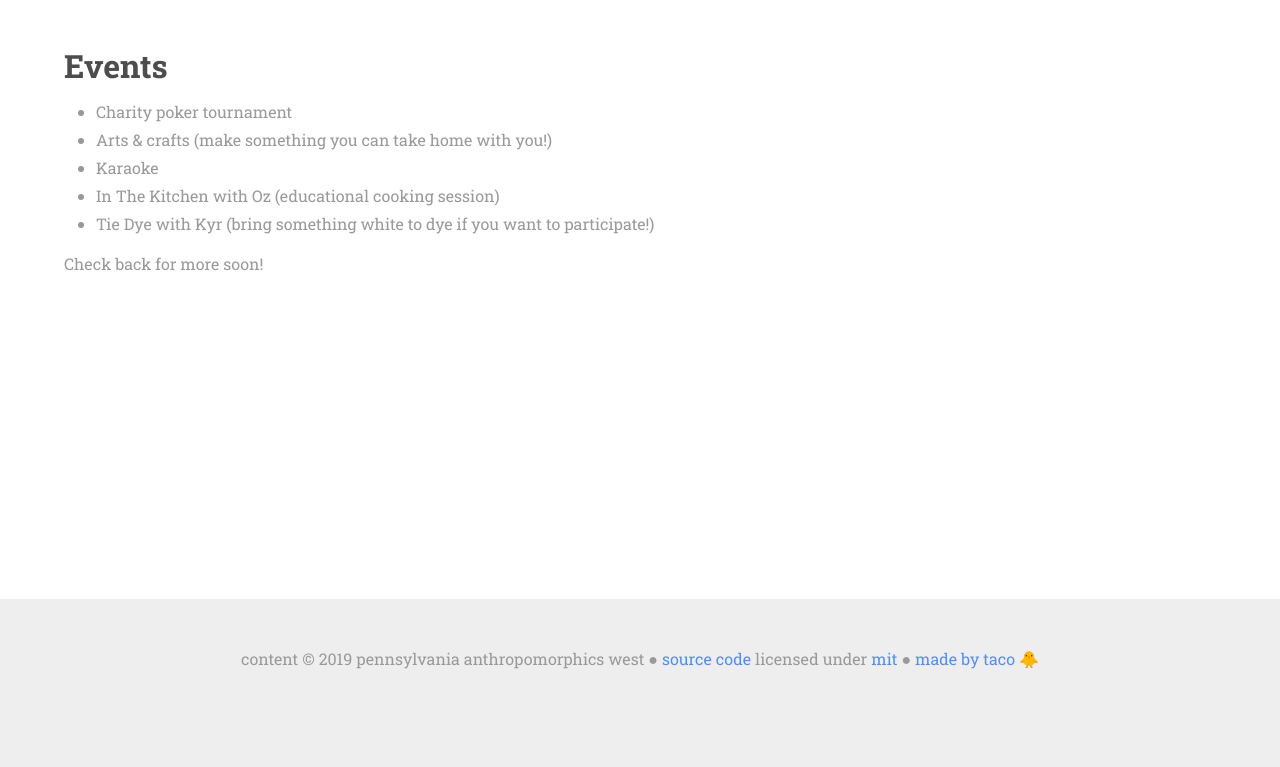
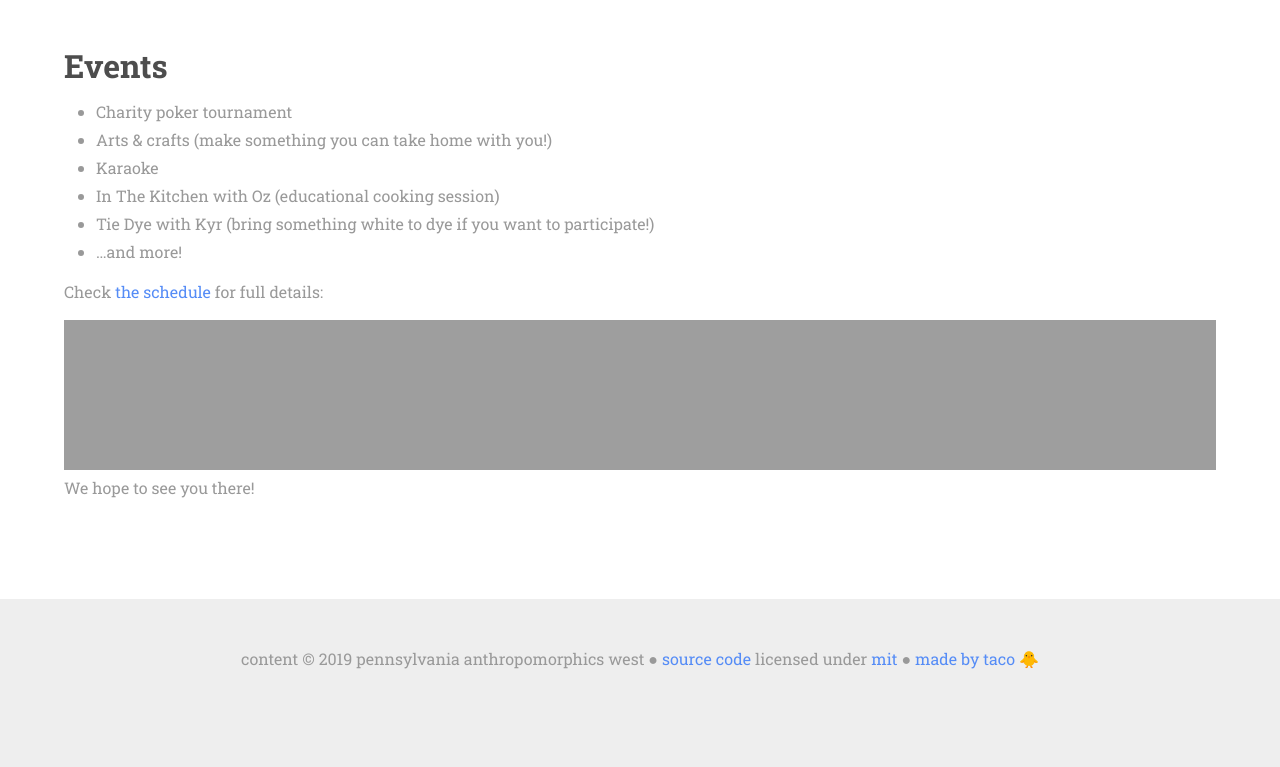
Before and after one commit to wpafw/wpafw.org, a Jekyll site: the page built from events.md, in a window 1280 px wide. Shown: the part 387-1154 px from the top of the page. Built offline with Jekyll 4.4.1, drawn with Linux system fonts in a browser that asks for light colours; nearby versions of some CDN libraries.

Commit message:
Update events.md

```diff
--- a/events.md
+++ b/events.md
@@ -15,5 +15,10 @@ permalink: /events
 * Karaoke
 * In The Kitchen with Oz (educational cooking session)
 * Tie Dye with Kyr (bring something white to dye if you want to participate!)
+* ...and more!
 
-Check back for more soon!
+Check [the schedule]({{'/assets/WPAFW2019EventSched.pdf' | absolute_url}}) for full details:
+
+<iframe src="{{'/assets/WPAFW2019EventSched.pdf' | absolute_url}}" width="100%" height="500px"></iframe>
+
+We hope to see you there!
```
